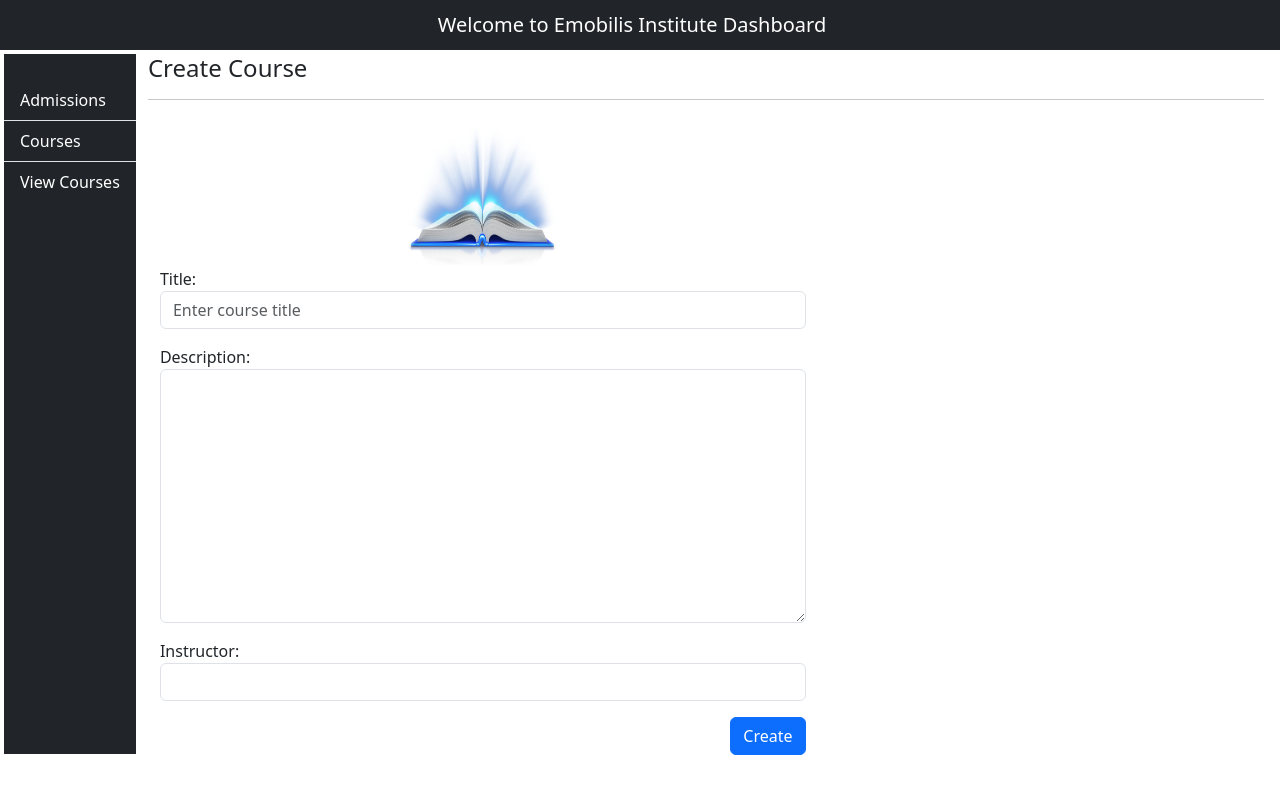
After one commit to amatika/sms_project, a Django app: page /create/ in a window 1280 px wide. The commit adds this page. Run offline with Django 5.2, Linux system fonts and the light colour scheme.

Commit message:
generated the forms for courses using models and added the crud logic too and also the use of static files

```diff
--- /dev/null
+++ b/registration/forms.py
@@ -0,0 +1,16 @@
+from django import forms
+from registration.models import Student,Course
+class StudentForm(forms.ModelForm):
+    class Meta:
+        model = Student
+        fields = '__all__'
+
+class CourseForm(forms.ModelForm):
+    class Meta:
+        model = Course
+        fields = ['title', 'description', 'instructor']
+        widgets = {
+            'title': forms.TextInput(attrs={'class': 'form-control','placeholder': 'Enter course title'}),
+            'description': forms.Textarea(attrs={'class': 'form-control'}),
+            'instructor': forms.TextInput(attrs={'class': 'form-control'}),
+        }
--- a/registration/models.py
+++ b/registration/models.py
@@ -1,4 +1,5 @@
 from django.db import models
+from django import forms
 class Myuser(models.Model):
     username = models.CharField(max_length=100)
     email = models.EmailField(unique=True)
@@ -10,5 +11,9 @@ class Student(models.Model):
     age = models.IntegerField(null=False,blank=False)
 
 class Course(models.Model):
-    coursename = models.CharField(max_length=100)
-    description=models.TextField()
+    title = models.CharField(max_length=100)
+    description = models.TextField()
+    instructor = models.CharField(max_length=100)
+
+    def __str__(self):
+        return self.title
--- a/registration/templates/coursedash.html
+++ b/registration/templates/coursedash.html
@@ -1,6 +1,6 @@
 {% extends 'dashbase.html' %}
 {% block title %}
-    Emobilis Dashboard
+    Courses Dashboard
 {% endblock %}
 
 {% block content %}
--- /dev/null
+++ b/registration/templates/create_course.html
@@ -0,0 +1,25 @@
+{% extends 'dashbase.html' %}
+{% block title %}
+    Create Course
+{% endblock %}
+
+{% block content %}
+    <div class="container">
+        <h4>Create Course</h4><hr style="background-color:white;height:2px;">
+        {% load static %}
+        <div class="d-flex justify-content-center" style="width: 60%;background-color: white;">
+            <img src="{% static 'images/book.png' %}" class="img-responsive" width="150px" height="150px">
+        </div>
+        <div class="d-flex justify-content-center" style="width: 60%;background-color: white;">
+
+
+             <form method="POST" class="container">
+                {% csrf_token %}
+                {{ form.as_p }}
+                <button type="submit" class="btn btn-primary float-end">Create</button>
+            </form>
+
+        </div>
+
+    </div>
+{% endblock %}
--- a/registration/templates/dashbase.html
+++ b/registration/templates/dashbase.html
@@ -1,9 +1,14 @@
 <!DOCTYPE html>
 <html lang="en">
 <head>
+  {% load static %}
   <meta charset="UTF-8">
   <meta name="viewport" content="width=device-width, initial-scale=1.0">
-  <title>Student Dashboard</title>
+  <title>
+      {% block title %}
+      Student Dashboard
+      {% endblock %}
+  </title>
   <link href="https://cdn.jsdelivr.net/npm/bootstrap@5.3.0-alpha1/dist/css/bootstrap.min.css" rel="stylesheet">
 </head>
 <body>
@@ -20,7 +25,8 @@
   <div class="bg-dark align-items-center" id="sidebar-wrapper" style="height:700px;">
     <div class="list-group list-group-flush" style=" padding-top:20%;">
       <a href="{% url 'dashboard' %}" class="list-group-item list-group-item-action bg-dark text-white">Admissions</a>
-      <a href="{% url 'coursesdashboard' %}" class="list-group-item list-group-item-action bg-dark text-white">Courses</a>
+      <a href="{% url 'create_course' %}" class="list-group-item list-group-item-action bg-dark text-white">Courses</a>
+      <a href="{% url 'success' %}" class="list-group-item list-group-item-action bg-dark text-white">View Courses</a>
     </div>
   </div>
 
--- a/registration/templates/updatestudent.html
+++ b/registration/templates/updatestudent.html
@@ -4,8 +4,6 @@
 {% endblock %}
 
 {% block content %}
-
-
 
     <!-- Left Column: Student Registration Form -->
     <div class="container ml-2 p-4 col-md-6" >
@@ -27,9 +25,5 @@
             </div>
             <button type="submit" class="btn btn-primary m-1">Update</button>
           </form>
-
     </div>
-
-
-
 {% endblock %}
--- a/registration/urls.py
+++ b/registration/urls.py
@@ -10,11 +10,13 @@ urlpatterns = [
     path('login/', views.login, name='myloginpage'),
     path('dashboard/', views.dashboard, name='dashboard'),
     path('adduser',views.adduser, name='addinguser'),
-
+    path('mytestform',views.gettestform, name='testform'),
     path('addstudent',views.addstudent, name='addingstudent'),
-
-
     path('editstudent/<id>',views.editstudent, name='editstudent'),
     path('updatestudent/<id>',views.updatestudent, name='updatestudent'),
-    path('deletestudent/<id>',views.deletestudent)
+    path('deletestudent/<id>',views.deletestudent), #the url comes with the id as a parameter
+    path('create/', views.create_course, name='create_course'),
+    path('success/', views.success, name='success'),
+    path('update/<int:pk>/', views.update_course, name='update_course'),
+    path('delete/<int:pk>/', views.delete_course, name='delete_course'),
 ]
--- a/registration/views.py
+++ b/registration/views.py
@@ -1,11 +1,11 @@
-from django.shortcuts import render,redirect
+from django.shortcuts import render,redirect, get_object_or_404
 from django.http import HttpResponse
 from django.template import loader
 from django.views.decorators.csrf import csrf_protect
 from django.views.decorators.csrf import csrf_exempt
-from  .models import Myuser,Student
-
-
+from  .models import Myuser,Student,Course
+from registration.forms import StudentForm
+from .forms import StudentForm,CourseForm
 def registration(request):
   template = loader.get_template('register.html')
   return HttpResponse(template.render())
@@ -37,7 +37,6 @@ def coursedashboard(request):
   return HttpResponse(template.render())
 
 #@csrf_protect
-
 @csrf_exempt
 def adduser(request):
   template = loader.get_template('login.html')
@@ -61,29 +60,10 @@ def addstudent(request):
 
     obj1=Student(studentname=formname,email=formemail,age=formage)
     obj1.save()
-
-    # fetch the student data to be displayed
+  # fetch the student data to be displayed
   mydata = Student.objects.all()
   context = {'data': mydata}
   return render(request, 'dashboard.html', context)
-
-
-
-
-
-
-
-
-
-
-
-
-
-
-
-
-
-
 
 
 def editstudent(request,id):
@@ -98,14 +78,71 @@ def updatestudent(request,id):
     age = request.POST.get('studage')
 
     #modify the student details based on the student id given
-    editstudent = Student.objects.get(id=id)
+    editstudent = Student.objects.get(id=id)#here  fetch the student to be changed
+
+    #i make changes based on what came from the database
     editstudent.studentname=name
     editstudent.email=email
     editstudent.age=age
+    #here i am saving the changes
     editstudent.save()
-  return redirect('/dashboard')
+
+  #here i want to display the new changes in my html table so i fetchh them from my database table
+  thedata = Student.objects.all()
+  #here i create a dictionary to hold the fetched info
+  context = {'data': thedata}
+  #here i now pass the ftched info back to my dashoard
+  return render(request, 'dashboard.html', context)
+
+
+  #return redirect('/dashboard')
 
 def deletestudent(request,id):
   deletestudent = Student.objects.get(id=id)
   deletestudent.delete()
   return redirect('/dashboard')
+
+def gettestform(request):
+  if request.method == 'POST':
+    theform=StudentForm(request.POST)
+    if theform.is_valid():
+      theform.save()
+      return HttpResponse("Student added successfully")
+  form=StudentForm()
+  context={"form":form}
+  return render(request, 'testform.html',context)
+
+def create_course(request):
+    if request.method == 'POST':
+      form = CourseForm(request.POST)
+      if form.is_valid():
+        form.save()
+        # Redirect to a success page
+        return redirect('success')
+    else:
+      form = CourseForm()
+    return render(request, 'create_course.html', {'form': form})
+
+
+def success(request):
+  courses = Course.objects.all()
+  return render(request, 'success.html', {'courses': courses})
+
+def update_course(request, pk):
+    course = get_object_or_404(Course, pk=pk)
+    if request.method == 'POST':
+      form = CourseForm(request.POST, instance=course)
+      if form.is_valid():
+        form.save()
+        return redirect('success')
+    else:
+      form = CourseForm(instance=course)
+    return render(request, 'update_course.html', {'form': form})
+
+
+def delete_course(request, pk):
+  course = get_object_or_404(Course, pk=pk)
+  if request.method == 'POST':
+    course.delete()
+    return redirect('success')
+  return render(request, 'delete_course.html', {'course': course})
```
Also changed, not shown: registration/templates/dashboard.html (+10 -7 lines), registration/templates/delete_course.html (added, +23 -0 lines), registration/templates/success.html (added, +38 -0 lines), registration/templates/testform.html (added, +14 -0 lines), registration/templates/update_course.html (added, +15 -0 lines), sms_project/settings.py (+7 -2 lines), registration/migrations/0001_initial.py, registration/migrations/0002_rename_coursename_course_instructor_course_title.py (added), smsdb.sqlite3, static/css/main.css (added), static/images/book.png (added).
